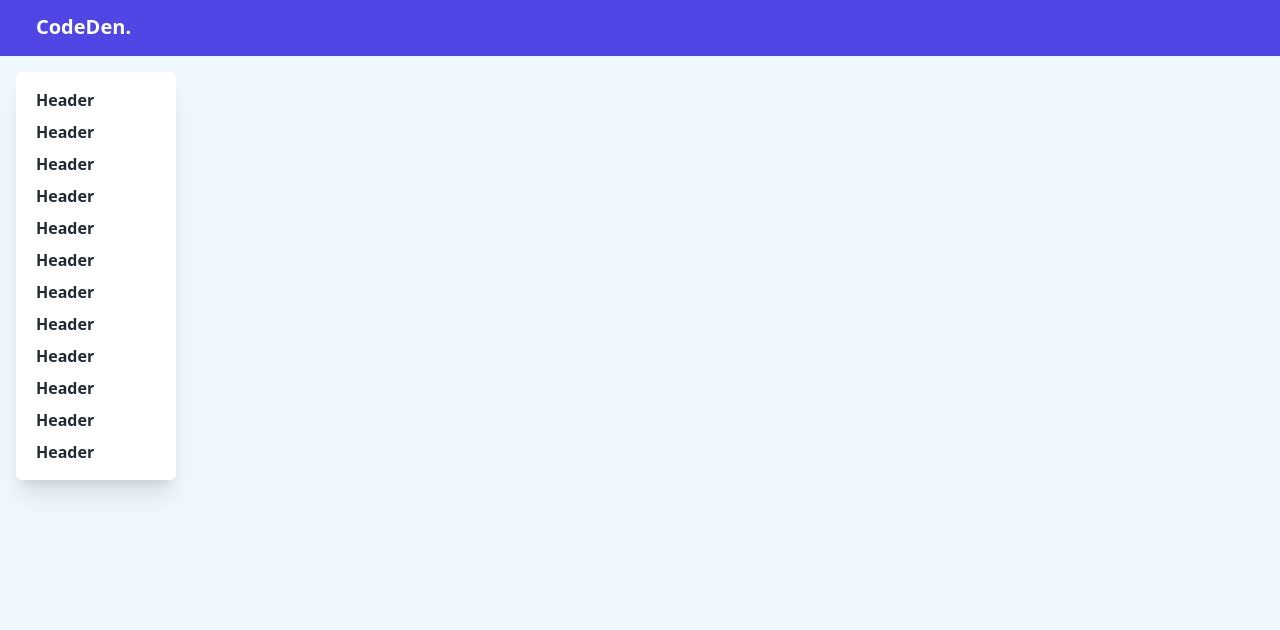
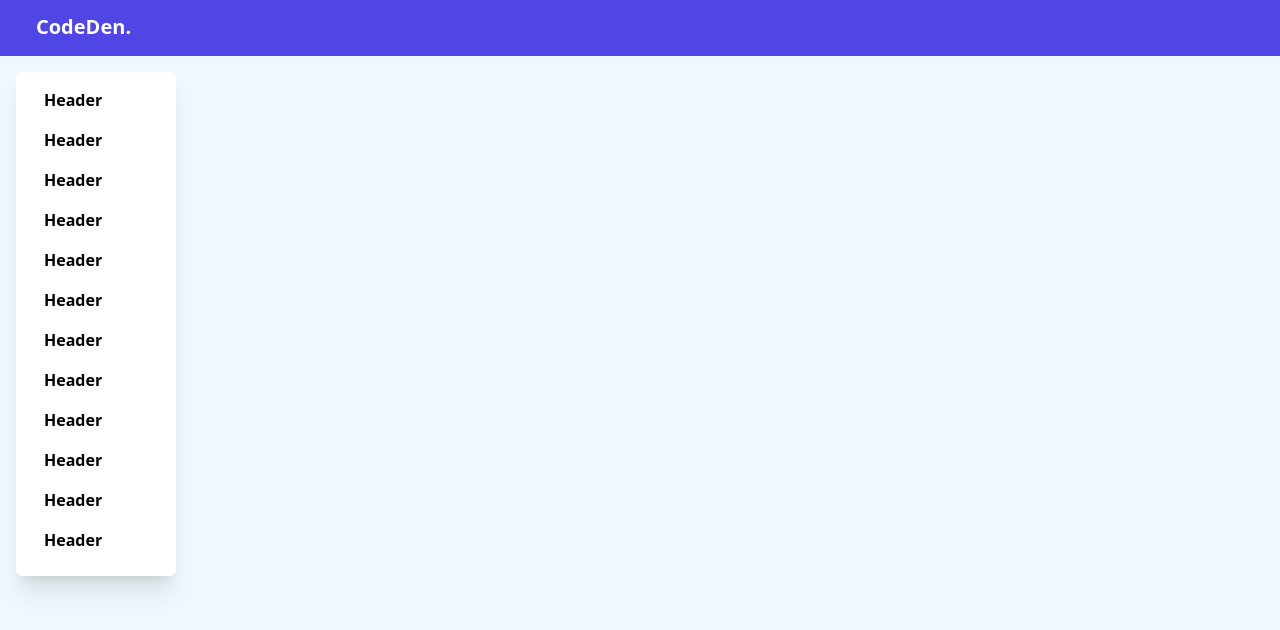
Before and after one commit to kromate/Codeden, a Vue app: page /stage in a window 1280 px wide. Shown: the top 630 px of the page. Built offline with nearby package versions, Linux system fonts and the light colour scheme.

Commit message:
--- Auto-Git Commit ---

```diff
--- a/src/views/stage/index.vue
+++ b/src/views/stage/index.vue
@@ -5,7 +5,7 @@
 
 	<div class="flex w-full p-4">
 		<div class="w-40 h-full rounded-md shadow-xl bg-white flex flex-col items-start py-3 px-5">
-			<span class="text-base font-bold text-gray-800 py-1" v-for="n in 12" :key="n">Header</span>
+			<span class="self-start inline-block px-2 py-1 mb-2 rounded-lg cursor-pointer font-bold" v-for="n in 12" :key="n">Header</span>
 		</div>
 	</div>
 </template>
```
